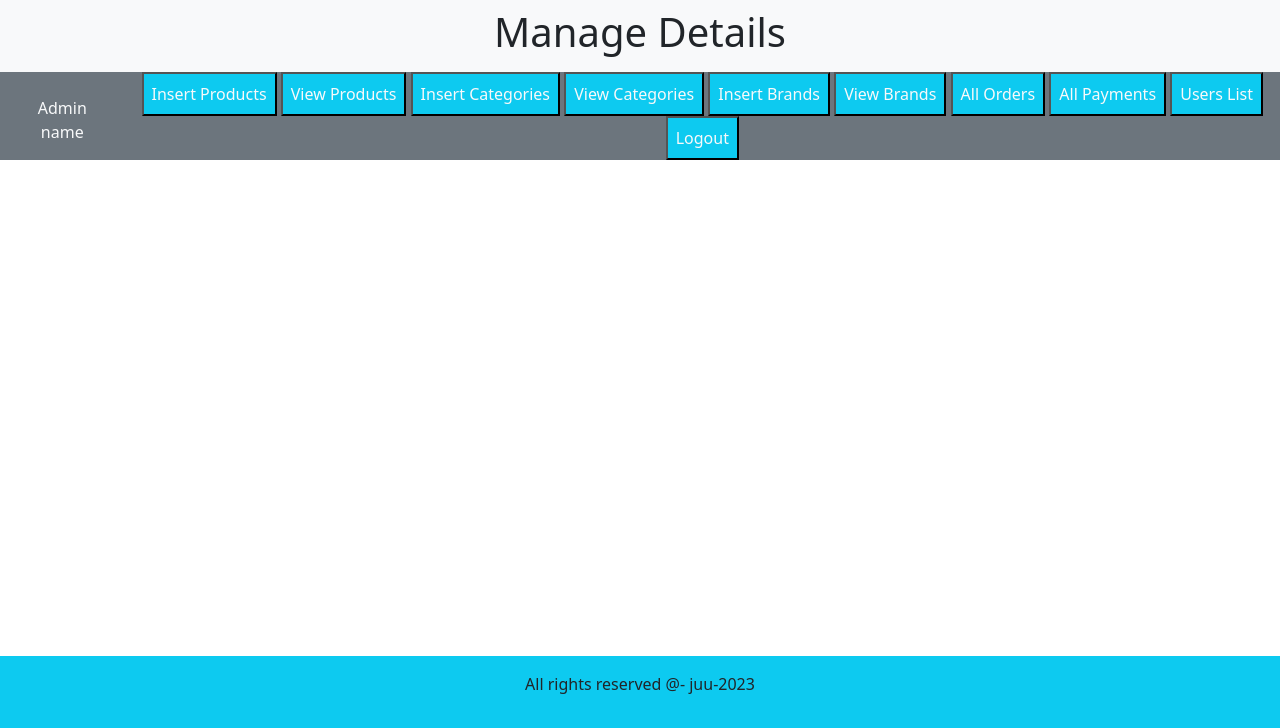
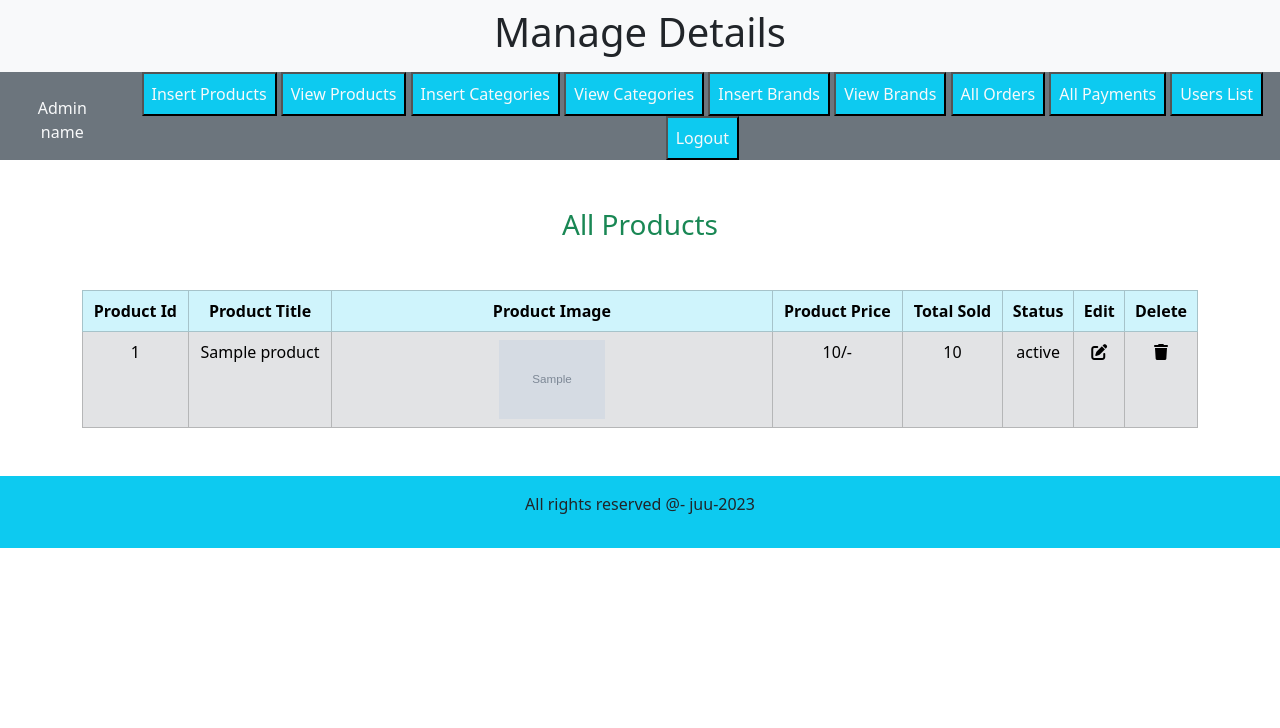
Before and after one commit to Johora-Juhi/hidden-store, a PHP site: page /admin_area/index.php?view_products in a window 1280 px wide. Shown: the part 72-800 px from the top of the page. Run offline with PHP 8.4, Linux system fonts and the light colour scheme; tables that the repository leaves empty or names only in its code hold one stand-in row (values such as "Sample post"); grey boxes marked "Sample" are stand-in pictures.

Commit message:
view products

```diff
--- a/admin_area/index.php
+++ b/admin_area/index.php
@@ -1,3 +1,10 @@
+<!-- database connection  -->
+<?php
+include('../includes/connect.php');
+include('../functions/common_functions.php');
+session_start();
+?>
+
 <!DOCTYPE html>
 <html lang="en">
 
@@ -33,7 +40,6 @@
     <div class="container-fluid bg-light text-center p-2">
       <h1>Manage Details</h1>
     </div>
-<!-- helu  -->
     <!-- third child  -->
     <div class="row">
       <div class="col-md-12 d-flex bg-secondary align-items-center">
@@ -43,7 +49,7 @@
         </div>
         <div class="button text-center">
           <button><a href="insert_product.php" class="nav-link bg-info text-light p-2">Insert Products</a></button>
-          <button><a href="" class="nav-link bg-info text-light p-2">View Products</a></button>
+          <button><a href="index.php?view_products" class="nav-link bg-info text-light p-2">View Products</a></button>
           <button><a href="index.php?insert_categories" class="nav-link bg-info text-light p-2">Insert Categories</a></button>
           <button><a href="" class="nav-link bg-info text-light p-2">View Categories</a></button>
           <button><a href="index.php?insert_brands" class="nav-link bg-info text-light p-2">Insert Brands</a></button>
@@ -65,10 +71,14 @@
       if (isset($_GET['insert_brands'])) {
         include('insert_brands.php');
       }
+      if (isset($_GET['view_products'])) {
+        include('./view_products.php');
+      }
+
       ?>
     </div>
     <!-- last-child  -->
-    <div class="container-fluid p-3 text-center bg-info footer">
+    <div class="container-fluid p-3 text-center bg-info">
       <p>All rights reserved @- juu-2023</p>
     </div>
   </div>
--- /dev/null
+++ b/admin_area/view_products.php
@@ -0,0 +1,61 @@
+<!DOCTYPE html>
+<html lang="en">
+
+<head>
+    <meta charset="UTF-8">
+    <meta name="viewport" content="width=device-width, initial-scale=1.0">
+    <title>Document</title>
+</head>
+
+<body>
+    <h3 class="text-success text-center">All Products</h3>
+    <table class="table table-bordered my-5 text-center">
+        <thead class="bg-info table-info">
+            <tr>
+                <th>Product Id</th>
+                <th>Product Title</th>
+                <th>Product Image </th>
+                <th>Product Price</th>
+                <th>Total Sold</th>
+                <th>Status</th>
+                <th>Edit</th>
+                <th>Delete</th>
+            </tr>
+        </thead>
+        <tbody class="bg-secondary table-secondary text-light">
+            <?php
+            $get_products = "SELECT * FROM `products`";
+            $result = mysqli_query($con, $get_products);
+            while ($products = mysqli_fetch_array($result)) {
+                $product_id = $products['product_id'];
+                $product_title = $products['product_title'];
+                $product_image1 = $products['product_image1'];
+                $product_price = $products['product_price'];
+                $status = $products['status'];
+                // $product_id = $products['product_id'];
+            ?>
+                <tr>
+                    <td><?php echo $product_id ?></td>
+                    <td><?php echo $product_title ?></td>
+                    <td><img src="./product_images/<?php echo $product_image1 ?>" alt="" class="w-25 mx-auto"></td>
+                    <td><?php echo $product_price . "/-" ?> </td>
+                    <td class="w-full"><?php
+                                        $get_pending_products = "Select * from `orders_pending` where product_id=$product_id";
+                                        $result_products = mysqli_query($con, $get_pending_products);
+                                        $total_quantity = 0;
+                                        while ($pending_products = mysqli_fetch_assoc($result_products)) {
+                                            $quantity = $pending_products['quantity'];
+                                            $total_quantity += $quantity;
+                                        };;
+                                        echo $total_quantity;
+                                        ?></td>
+                    <td><?php echo $status ?></td>
+                    <td><a href="" class="text-black"><i class="fa-solid fa-pen-to-square"></i></a></td>
+                    <td><a href="" class="text-black"><i class="fa-solid fa-trash"></i></a></td>
+                </tr>
+            <?php } ?>
+        </tbody>
+    </table>
+</body>
+
+</html>
--- a/users_area/confirm_payment.php
+++ b/users_area/confirm_payment.php
@@ -23,9 +23,8 @@ if (isset($_POST['confirm_payment'])) {
         echo "<script>alert('Payment successfull')</script>";
         echo "<script>window.open('./profile.php?my_orders','_self')</script>";
 
-        $update_order="UPDATE `user_orders` set order_status='Complete' where order_id= $order_id";
-        $result = mysqli_query($con,$update_order);
-
+        $update_order = "UPDATE `user_orders` set order_status='Complete' where order_id= $order_id";
+        $result = mysqli_query($con, $update_order);
     }
 }
 ?>
--- a/users_area/payment.php
+++ b/users_area/payment.php
@@ -14,10 +14,11 @@
         $result_user=mysqli_query($con,$select_user);
         $user=mysqli_fetch_assoc($result_user);
         $user_id=$user['user_id'];
+        $user_image = $user['user_image'];
         ?>
         <h1 class="text-center text-info">Payment options</h1>
         <div class="row justify-content-around align-items-center w-75 mx-auto my-5">
-            <a href="https://www.paypal.com" target="_blank" class="col-md-6"><img src="./user_images/artist2.jpg" alt=""></a>
+            <a href="https://www.paypal.com" target="_blank" class="col-md-6"><img src="./user_images/<?php echo $user_image?>" alt=""></a>
             <a href="order.php?user_id=<?php echo $user_id?>" class="col-md-6 text-center"><h2>Pay offline</h2></a>
         </div>
     </div>
```
Also changed, not shown: users_area/user_orders.php (+4 -4 lines), users_area/user_images/artist!.jpg (added).
